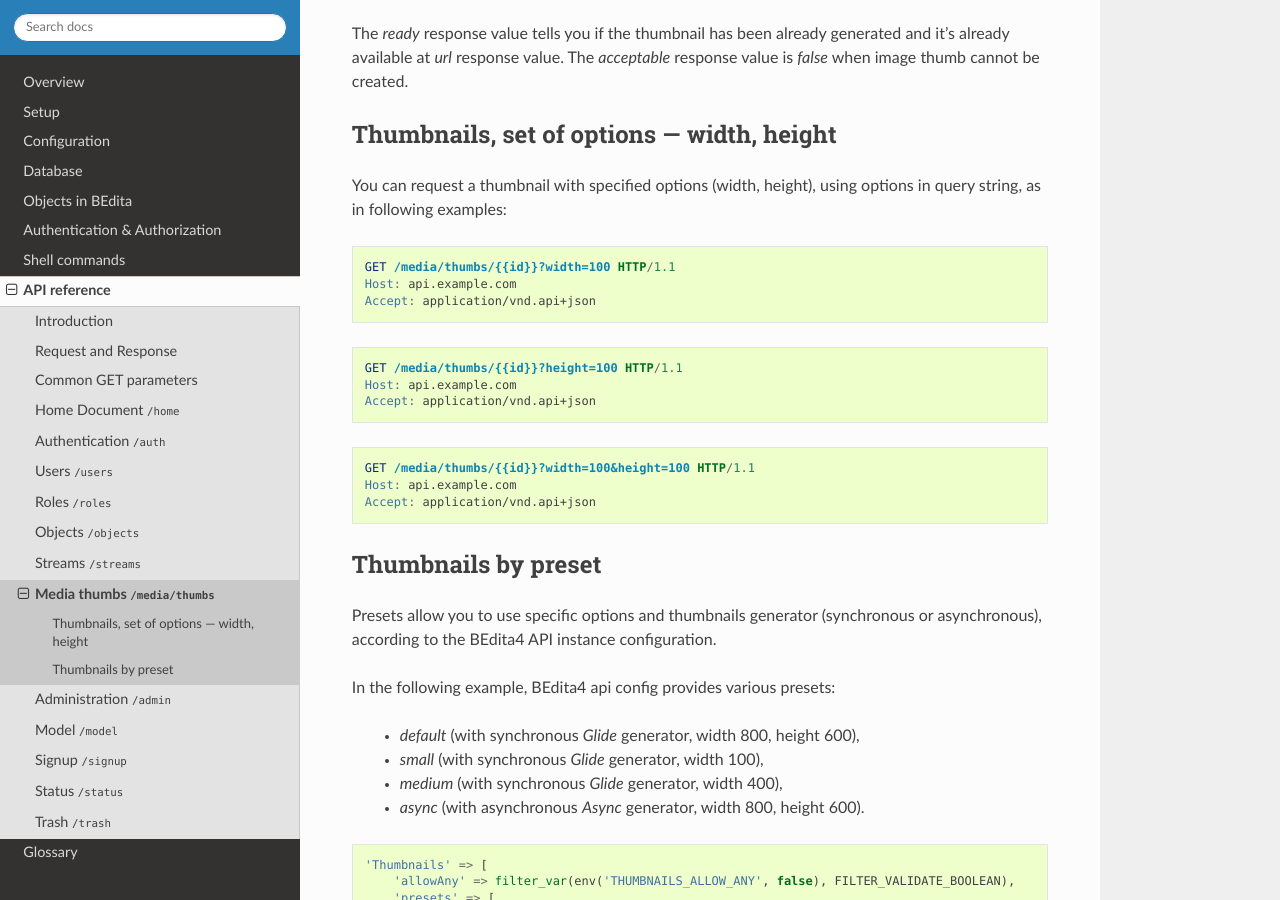
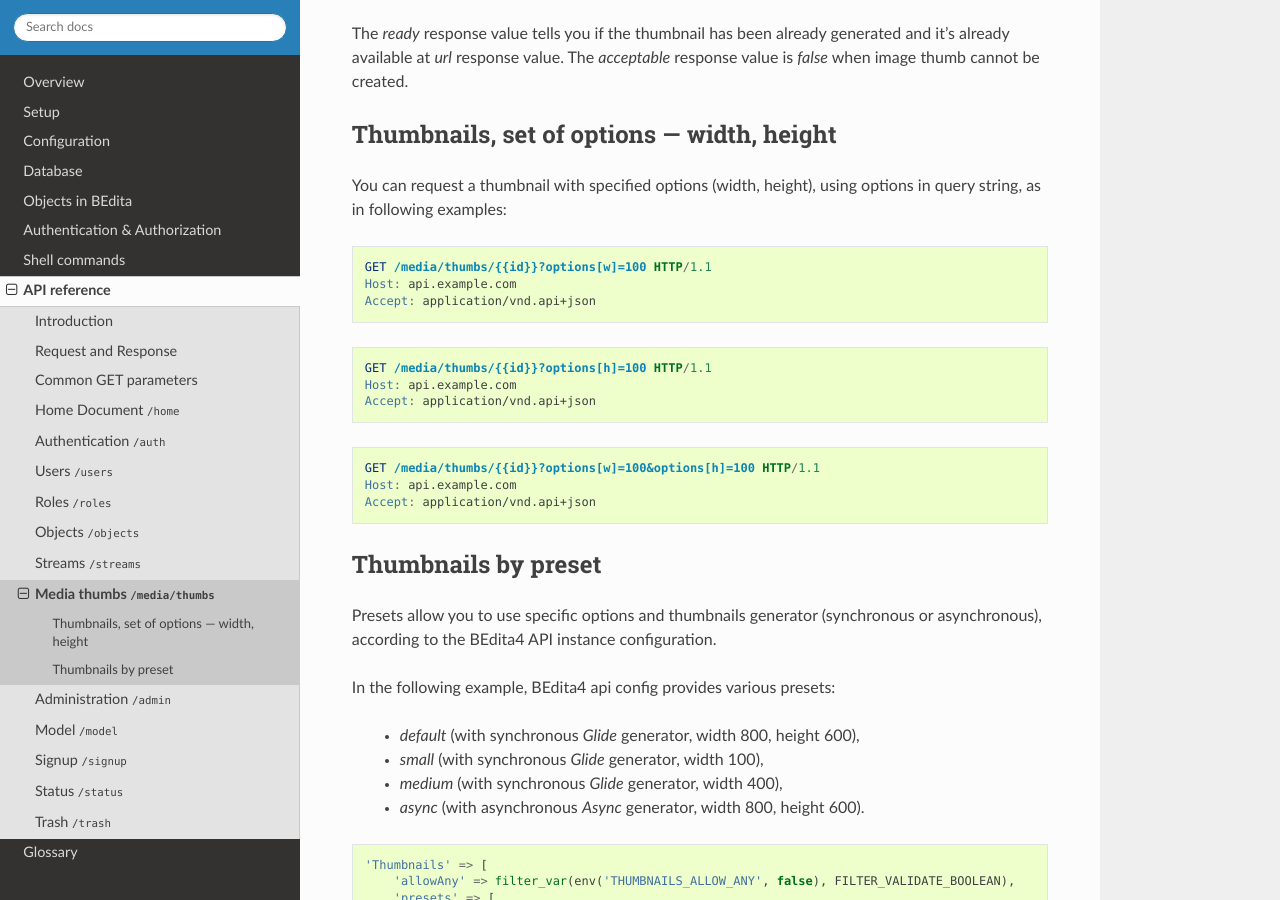
Before and after one commit to bedita/docs, a Sphinx documentation site: the page built from source/endpoints/media/thumbs.rst, in a window 1280 px wide and 900 px high, scrolled down 1121 px. Built offline with Sphinx 7.4.7 and the Read the Docs theme 2.0.0, drawn with Linux system fonts in a browser that asks for light colours.

Commit message:
feat: update doc for thumbs

```diff
--- a/source/endpoints/media/thumbs.rst
+++ b/source/endpoints/media/thumbs.rst
@@ -61,19 +61,19 @@ You can request a thumbnail with specified options (width, height), using option
 
 .. sourcecode:: http
 
-    GET /media/thumbs/{{id}}?width=100 HTTP/1.1
+    GET /media/thumbs/{{id}}?options[w]=100 HTTP/1.1
     Host: api.example.com
     Accept: application/vnd.api+json
 
 .. sourcecode:: http
 
-    GET /media/thumbs/{{id}}?height=100 HTTP/1.1
+    GET /media/thumbs/{{id}}?options[h]=100 HTTP/1.1
     Host: api.example.com
     Accept: application/vnd.api+json
 
 .. sourcecode:: http
 
-    GET /media/thumbs/{{id}}?width=100&height=100 HTTP/1.1
+    GET /media/thumbs/{{id}}?options[w]=100&options[h]=100 HTTP/1.1
     Host: api.example.com
     Accept: application/vnd.api+json
 
```
